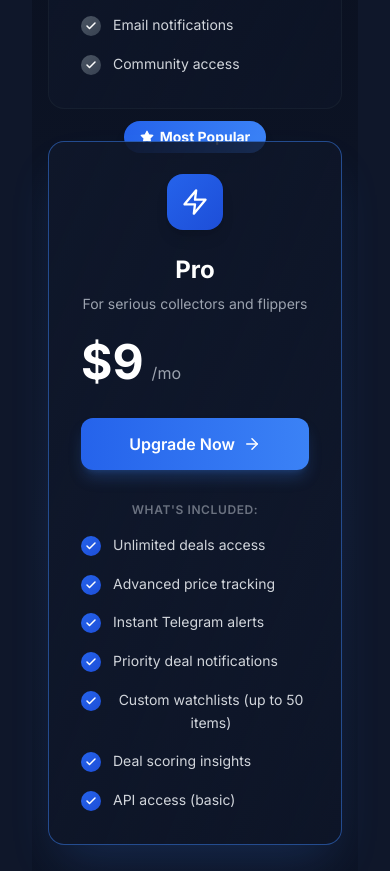
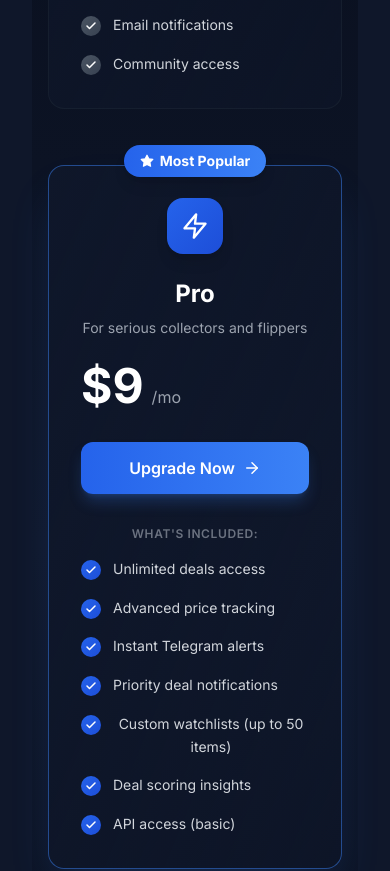
Before and after one commit to Saj8292008/the-hub, a React (Vite) app in the folder the-hub/: page / in a window 390 px wide. Shown: the part 9550-10421 px from the top of the page. Built offline with nearby package versions, Linux system fonts and the light colour scheme; no server answers.

Commit message:
fix: Popular badge overlap on mobile - add top margin and z-index

```diff
--- a/the-hub/src/components/PricingPlans.tsx
+++ b/the-hub/src/components/PricingPlans.tsx
@@ -198,13 +198,13 @@ export const PricingPlans: React.FC = () => {
             <div
               key={plan.name}
               className={`relative group ${
-                isPopular ? 'md:-mt-4 md:scale-105' : ''
+                isPopular ? 'mt-6 md:mt-0 md:-mt-4 md:scale-105' : ''
               }`}
               style={{ animationDelay: `${index * 100}ms` }}
             >
               {/* Popular badge */}
               {isPopular && (
-                <div className="absolute -top-5 left-0 right-0 flex justify-center">
+                <div className="absolute -top-5 left-0 right-0 flex justify-center z-10">
                   <div className="inline-flex items-center gap-1.5 px-4 py-1.5 rounded-full bg-gradient-to-r from-blue-600 to-blue-500 text-white text-sm font-bold shadow-lg">
                     <Star size={14} fill="white" />
                     Most Popular
```
